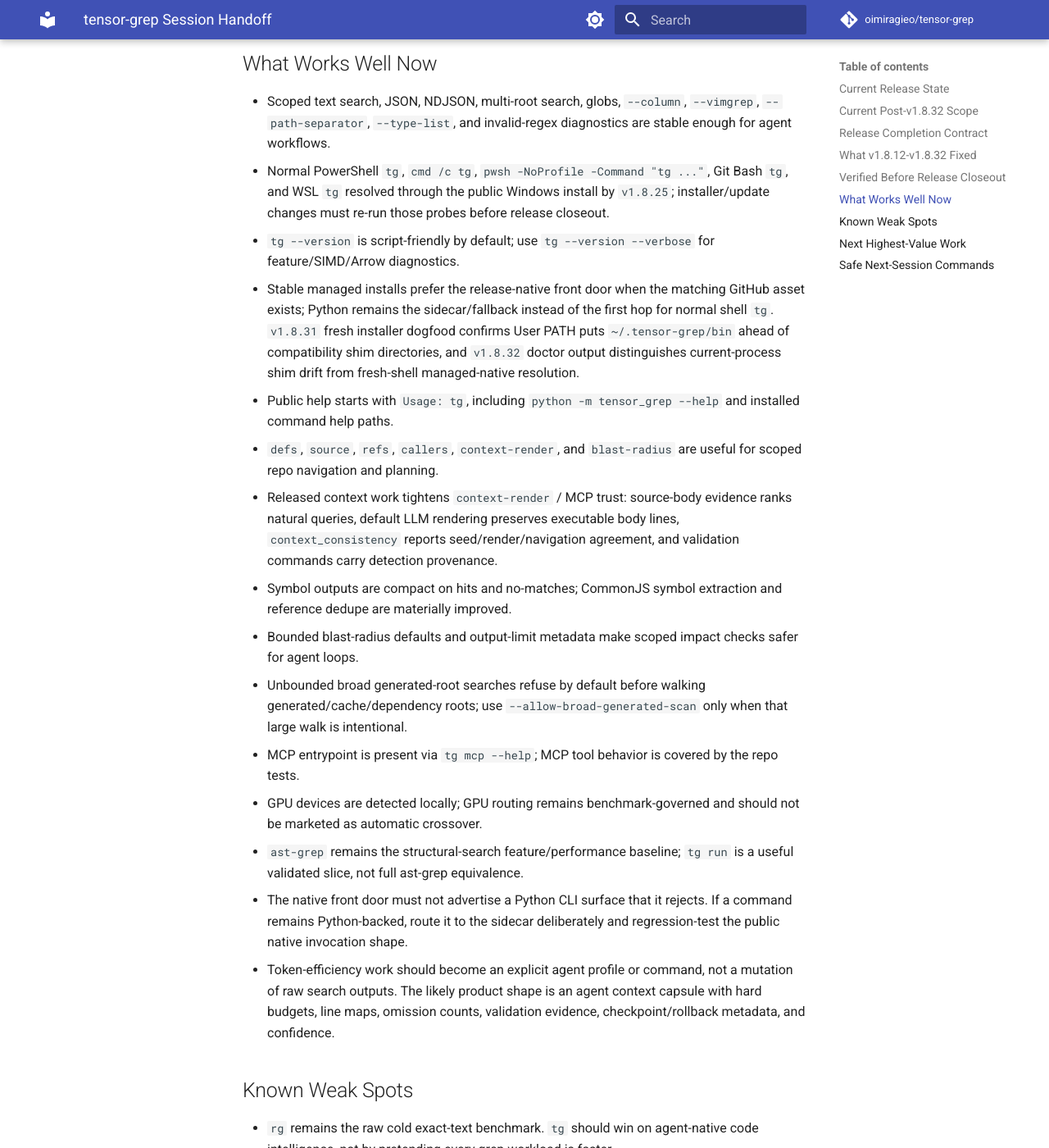
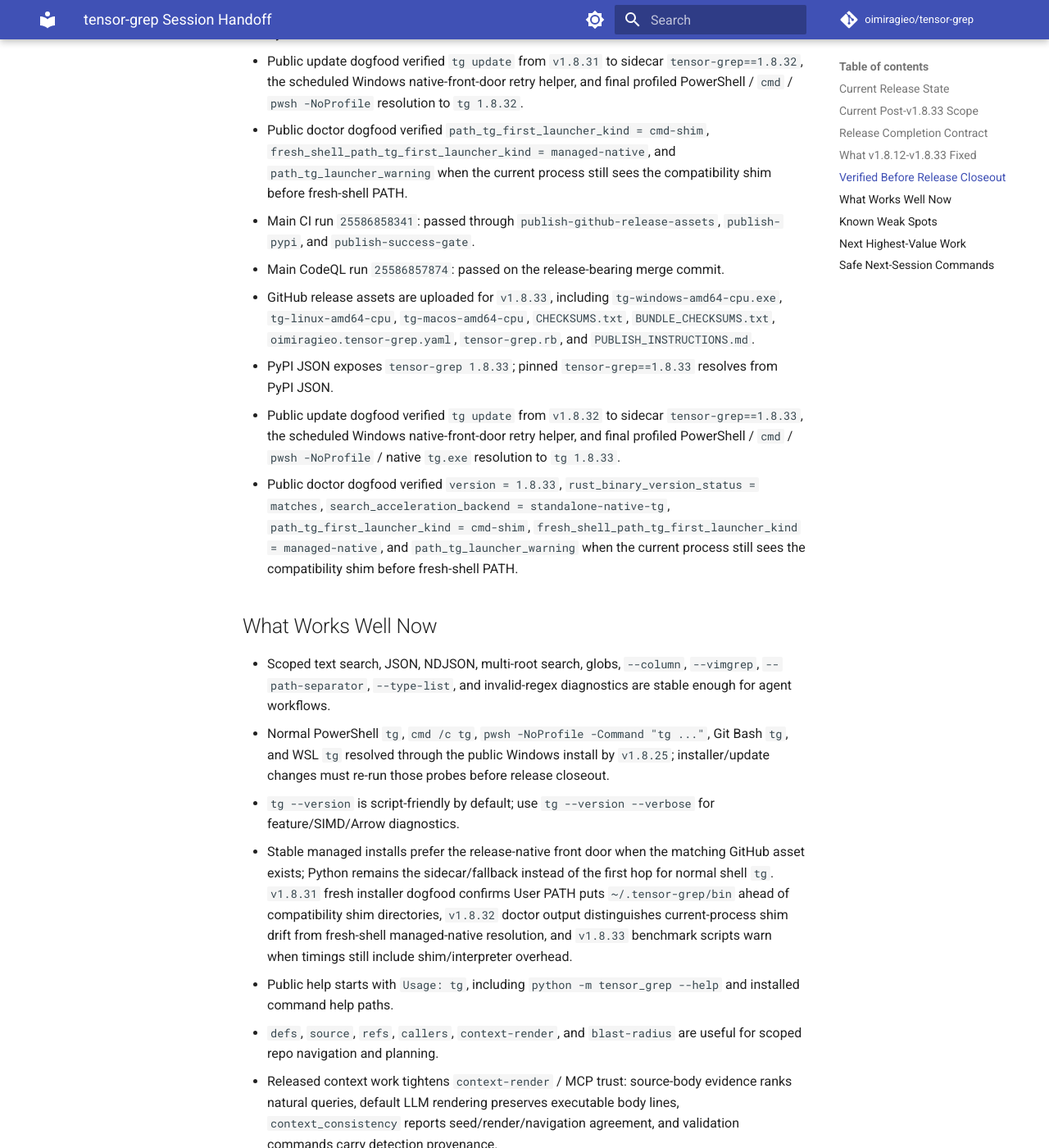
Before and after one commit to oimiragieo/tensor-grep, an MkDocs documentation site: the page built from docs/SESSION_HANDOFF.md, in a window 1280 px wide and 1400 px high, scrolled down 11713 px. Shown: the whole window at 82% size. Built offline with MkDocs 1.6.1 and Material for MkDocs 9.7.7, drawn with Linux system fonts in a browser that asks for light colours; comment, search, counter and statistics services are not loaded; some of the changed text lies outside the part shown.

Commit message:
docs: update v1.8.33 release handoff

```diff
--- a/docs/SESSION_HANDOFF.md
+++ b/docs/SESSION_HANDOFF.md
@@ -1,37 +1,38 @@
 # tensor-grep Session Handoff
 
-Last updated: 2026-05-08
+Last updated: 2026-05-09
 
 ## Current Release State
 
-- Latest released version: `v1.8.32`
-- Latest release commit: `3adf044 chore(release): v1.8.32 [skip ci]`
-- Latest fix commit: `ab2635a fix: expose launcher route observability`
-- GitHub release: <https://github.com/oimiragieo/tensor-grep/releases/tag/v1.8.32>
-- Main CI run `25581373995`: passed through semantic-release, PyPI artifact validation, `publish-github-release-assets`, `publish-pypi`, and `publish-success-gate`
-- Main CodeQL/dynamic run `25581373725`: passed on the release-bearing merge commit; release-commit dynamic run `25581894666` also passed
-- PyPI latest and pinned install: `tensor-grep==1.8.32` resolves from PyPI
-- GitHub release assets: `v1.8.32` has uploaded native CPU front doors for Windows/Linux/macOS, checksums, winget manifest, Homebrew formula, and publish instructions
-- Closed launcher observability and benchmark attribution gaps: `v1.8.32` exposes current-process and fresh-shell launcher route diagnostics in `tg doctor --json`, including `path_tg_first_launcher_kind`, `fresh_shell_path_tg_first_launcher_kind`, and `path_tg_launcher_warning`, and records `tg_launcher_command_kind` in cold benchmark artifacts so native-exe, `.cmd` shim, `uv`, and Python-module timings are not mixed in search-speed claims. Active follow-up work makes benchmark scripts warn when the timed `tg` entrypoint still includes shim/interpreter overhead.
+- Latest released version: `v1.8.33`
+- Latest release commit: `89b31eb chore(release): v1.8.33 [skip ci]`
+- Latest fix commit: `e2bd7c2 fix: scope GPU probing and benchmark launcher warnings`
+- GitHub release: <https://github.com/oimiragieo/tensor-grep/releases/tag/v1.8.33>
+- Main CI run `25586858341`: passed through semantic-release, PyPI artifact validation, `publish-github-release-assets`, `publish-pypi`, and `publish-success-gate`
+- Main CodeQL run `25586857874`: passed on the release-bearing merge commit
+- PyPI latest and pinned install: `tensor-grep==1.8.33` resolves from PyPI
+- GitHub release assets: `v1.8.33` has uploaded native CPU front doors for Windows/Linux/macOS, checksums, winget manifest, Homebrew formula, and publish instructions
+- Closed GPU probe and benchmark-warning gaps: `v1.8.33` scopes explicit GPU device probing so `--gpu-device-ids 0` does not initialize or warn about unrelated unsupported GPUs, and benchmark scripts now emit top-level warnings when the timed `tg` entrypoint includes `.cmd`, `uv`, or Python-module overhead.
+- Prior launcher observability and benchmark attribution gaps: `v1.8.32` exposes current-process and fresh-shell launcher route diagnostics in `tg doctor --json`, including `path_tg_first_launcher_kind`, `fresh_shell_path_tg_first_launcher_kind`, and `path_tg_launcher_warning`, and records `tg_launcher_command_kind` in cold benchmark artifacts so native-exe, `.cmd` shim, `uv`, and Python-module timings are not mixed in search-speed claims.
 - Prior public launcher and agent contract gaps: `v1.8.31` puts the managed native front-door directory ahead of compatibility shim directories on Windows User PATH for fresh shells, exposes top-level `validation_commands` on both `context-render` and `edit-plan` JSON, keeps default `classify` deterministic/local unless `TENSOR_GREP_CLASSIFY_PROVIDER=cybert` opts into CyBERT/Triton, and extends GPU benchmark scale/correctness gates to 1GB/5GB rows.
 - Prior Windows `.cmd` quoted-pattern gap: `v1.8.30` preserves quoted multi-word no-match patterns from `cmd.exe`, direct `tg.cmd`, and Python `subprocess.run([...])` instead of splitting them into shorter false-positive searches plus bogus paths.
 - Prior native-front-door CLI parity gap: `v1.8.29` accepts or intentionally sidecar-routes `tg search --files`, `tg search --multiline` / `-U`, `tg search --null`, `tg run -r`, and `tg classify --format json`; `classify` falls back before expensive provider/model setup when unavailable; and the GPU benchmark harness treats no-match as a valid comparator outcome.
-- Public update dogfood: `tg update` from `v1.8.31` installed sidecar `tensor-grep==1.8.32`; the next native-front-door refresh scheduled the Windows retry helper while the running `tg.exe` was locked, refreshed `~/.tensor-grep/bin/tg.exe`, and verified `tg 1.8.32`. `tg --version`, `cmd /c tg --version`, and `pwsh -NoProfile -Command "tg --version"` report `tg 1.8.32`.
+- Public update dogfood: `tg update` from `v1.8.32` installed sidecar `tensor-grep==1.8.33`; the next native-front-door refresh scheduled the Windows retry helper while the running `tg.exe` was locked, refreshed `~/.tensor-grep/bin/tg.exe`, and verified `tg 1.8.33`. `tg --version`, `cmd /c tg --version`, `pwsh -NoProfile -Command "tg --version"`, and direct `C:\Users\oimir\.tensor-grep\bin\tg.exe --version` report `tg 1.8.33`.
 - Prior public installer dogfood: rerunning `scripts/install.ps1` for `v1.8.31` put `C:\Users\oimir\.tensor-grep\bin` ahead of compatibility shim directories on User PATH. A simulated fresh shell resolves `C:\Users\oimir\.tensor-grep\bin\tg.exe` before `C:\Users\oimir\bin\tg.cmd`.
-- Public doctor dogfood: `tg doctor --json` reports `version = 1.8.32`, `rust_binary_version_status = matches`, `search_acceleration_backend = standalone-native-tg`, `path_tg_first_launcher_kind = cmd-shim`, `fresh_shell_path_tg_first_launcher_kind = managed-native`, `fresh_shell_path_tg_first_version_matches = true`, and `path_tg_launcher_warning` when the current process still resolves the compatibility shim before the managed native front door.
+- Public doctor dogfood: `tg doctor --json` reports `version = 1.8.33`, `rust_binary_version_status = matches`, `search_acceleration_backend = standalone-native-tg`, `path_tg_first_launcher_kind = cmd-shim`, `fresh_shell_path_tg_first_launcher_kind = managed-native`, `fresh_shell_path_tg_first_version_matches = true`, and `path_tg_launcher_warning` when the current process still resolves the compatibility shim before the managed native front door.
 - Public native CLI dogfood: installed `tg 1.8.32` accepted `tg search --multiline`, `tg search -U`, `tg search --files`, `tg search --null`, `tg run -r`, and `tg classify --format json`.
 - Public Windows launcher dogfood: `cmd /c tg`, direct `C:\Users\oimir\.tensor-grep\bin\tg.cmd`, native `tg.exe`, and Python `subprocess.run([...])` all return exit `1` with empty stdout for a fresh quoted no-match phrase.
 - Public classify dogfood: `tg classify --format json tests\conftest.py` completed in 0.206s with local deterministic classifications.
 - Fast agent-readiness dogfood before PR #72: `python scripts/agent_readiness.py --output artifacts/agent_readiness_launcher_observability.json` passed all checks, including public version probes, `public-windows-launcher-quoted-patterns`, repo doctor, context consistency, deterministic rg parity edges, generated-root guardrails, AST smoke, MCP context-render smoke, and docs claim hygiene.
 - Repo-dev dogfood: stale in-tree standalone binaries remain skipped unless explicitly pinned with `TG_NATIVE_TG_BINARY` or `TG_MCP_TG_BINARY`.
 
-## Current Post-v1.8.32 Scope
+## Current Post-v1.8.33 Scope
 
 Current release branch is closed. Use a new branch from `origin/main` for follow-up work. The latest docs/product merge is PR #66 `docs: define agent context capsule roadmap` at `f311469`; main CI run `25561521904` and CodeQL/dynamic main run `25561520180` passed, and semantic-release correctly skipped publishing because the change was docs-only.
 
-The public Windows `.cmd` bridge quoted multi-word no-match follow-up shipped in `v1.8.30`. The Windows native-first PATH, agent JSON validation-command, local default classify, and GPU scale benchmark follow-ups shipped in `v1.8.31`. The launcher-route observability and benchmark launcher-attribution follow-up shipped in `v1.8.32`.
+The public Windows `.cmd` bridge quoted multi-word no-match follow-up shipped in `v1.8.30`. The Windows native-first PATH, agent JSON validation-command, local default classify, and GPU scale benchmark follow-ups shipped in `v1.8.31`. The launcher-route observability and benchmark launcher-attribution follow-up shipped in `v1.8.32`. The explicit GPU probe scoping and benchmark launcher warning follow-up shipped in `v1.8.33`.
 
-Active post-`v1.8.32` implementation scope:
+Active post-`v1.8.33` implementation scope:
 
 - Design `tg agent` / Actionable Context Capsule as an opt-in agent workflow without changing raw `--format rg`, `--json`, or `--ndjson` semantics.
 - Keep Windows managed installer/update dogfood checking both the update path and a fresh-shell PATH environment; existing parent shells may keep old PATH until restarted.
@@ -73,7 +74,7 @@
 
 For docs/test/chore-only work, use a non-release PR title, wait for PR CI, and merge only when requested or clearly required. After merge, main CI should pass, but semantic-release should skip release publishing.
 
-## What v1.8.12-v1.8.32 Fixed
+## What v1.8.12-v1.8.33 Fixed
 
 - Windows `--files-with-matches` no longer expands huge candidate file lists into the ripgrep subprocess argv, avoiding `WinError 206`.
 - No-path `--files-with-matches` now preserves raw rg-style paths such as `AGENTS.md` instead of emitting `.\AGENTS.md`.
@@ -115,6 +116,7 @@
 - The `v1.8.30` release preserves quoted multi-word no-match patterns through the Windows `.cmd` bridge for `cmd.exe`, direct `tg.cmd`, and Python `subprocess.run([...])`.
 - The `v1.8.31` release hardens public launcher and agent contracts: native-first Windows managed PATH ordering for fresh shells, top-level `validation_commands` in `context-render` and `edit-plan`, local deterministic default `classify`, and GPU scale correctness gates for 1GB/5GB rows.
 - The `v1.8.32` release adds `doctor` launcher-kind diagnostics and benchmark launcher command-kind attribution. It is release correctness/observability, not a cold-search speed claim.
+- The `v1.8.33` release scopes explicit GPU device probing to requested CUDA ordinals and makes benchmark scripts warn when timed entrypoints include `.cmd`, `uv`, or Python-module overhead. It is release correctness/observability, not a GPU speed claim.
 
 ## Verified Before Release Closeout
 
@@ -133,6 +135,7 @@
 - PR #68 `fix: preserve quoted patterns in Windows cmd shim`: merged and released as `v1.8.30`
 - PR #70 `fix: harden public launcher and agent contracts`: merged and released as `v1.8.31`
 - PR #72 `fix: expose launcher route observability`: merged and released as `v1.8.32`
+- PR #74 `fix: scope GPU probing and benchmark launcher warnings`: merged and released as `v1.8.33`
 - `uv run pytest tests/unit/test_install_scripts.py -q`: `18 passed` on the LF-shim fix branch
 - `uv run pytest tests/unit/test_cli_bootstrap.py tests/unit/test_cli_modes.py tests/unit/test_public_docs_governance.py -q`: `287 passed` on the CLI polish branch
 - PowerShell parser checks for `scripts/install.ps1` under both `pwsh` and Windows PowerShell: passed
@@ -193,13 +196,19 @@
 - PyPI JSON exposes `tensor-grep 1.8.32`; pinned `tensor-grep==1.8.32` resolves from PyPI JSON.
 - Public update dogfood verified `tg update` from `v1.8.31` to sidecar `tensor-grep==1.8.32`, the scheduled Windows native-front-door retry helper, and final profiled PowerShell / `cmd` / `pwsh -NoProfile` resolution to `tg 1.8.32`.
 - Public doctor dogfood verified `path_tg_first_launcher_kind = cmd-shim`, `fresh_shell_path_tg_first_launcher_kind = managed-native`, and `path_tg_launcher_warning` when the current process still sees the compatibility shim before fresh-shell PATH.
+- Main CI run `25586858341`: passed through `publish-github-release-assets`, `publish-pypi`, and `publish-success-gate`.
+- Main CodeQL run `25586857874`: passed on the release-bearing merge commit.
+- GitHub release assets are uploaded for `v1.8.33`, including `tg-windows-amd64-cpu.exe`, `tg-linux-amd64-cpu`, `tg-macos-amd64-cpu`, `CHECKSUMS.txt`, `BUNDLE_CHECKSUMS.txt`, `oimiragieo.tensor-grep.yaml`, `tensor-grep.rb`, and `PUBLISH_INSTRUCTIONS.md`.
+- PyPI JSON exposes `tensor-grep 1.8.33`; pinned `tensor-grep==1.8.33` resolves from PyPI JSON.
+- Public update dogfood verified `tg update` from `v1.8.32` to sidecar `tensor-grep==1.8.33`, the scheduled Windows native-front-door retry helper, and final profiled PowerShell / `cmd` / `pwsh -NoProfile` / native `tg.exe` resolution to `tg 1.8.33`.
+- Public doctor dogfood verified `version = 1.8.33`, `rust_binary_version_status = matches`, `search_acceleration_backend = standalone-native-tg`, `path_tg_first_launcher_kind = cmd-shim`, `fresh_shell_path_tg_first_launcher_kind = managed-native`, and `path_tg_launcher_warning` when the current process still sees the compatibility shim before fresh-shell PATH.
 
 ## What Works Well Now
 
 - Scoped text search, JSON, NDJSON, multi-root search, globs, `--column`, `--vimgrep`, `--path-separator`, `--type-list`, and invalid-regex diagnostics are stable enough for agent workflows.
 - Normal PowerShell `tg`, `cmd /c tg`, `pwsh -NoProfile -Command "tg ..."`, Git Bash `tg`, and WSL `tg` resolved through the public Windows install by `v1.8.25`; installer/update changes must re-run those probes before release closeout.
 - `tg --version` is script-friendly by default; use `tg --version --verbose` for feature/SIMD/Arrow diagnostics.
-- Stable managed installs prefer the release-native front door when the matching GitHub asset exists; Python remains the sidecar/fallback instead of the first hop for normal shell `tg`. `v1.8.31` fresh installer dogfood confirms User PATH puts `~/.tensor-grep/bin` ahead of compatibility shim directories, and `v1.8.32` doctor output distinguishes current-process shim drift from fresh-shell managed-native resolution.
+- Stable managed installs prefer the release-native front door when the matching GitHub asset exists; Python remains the sidecar/fallback instead of the first hop for normal shell `tg`. `v1.8.31` fresh installer dogfood confirms User PATH puts `~/.tensor-grep/bin` ahead of compatibility shim directories, `v1.8.32` doctor output distinguishes current-process shim drift from fresh-shell managed-native resolution, and `v1.8.33` benchmark scripts warn when timings still include shim/interpreter overhead.
 - Public help starts with `Usage: tg`, including `python -m tensor_grep --help` and installed command help paths.
 - `defs`, `source`, `refs`, `callers`, `context-render`, and `blast-radius` are useful for scoped repo navigation and planning.
 - Released context work tightens `context-render` / MCP trust: source-body evidence ranks natural queries, default LLM rendering preserves executable body lines, `context_consistency` reports seed/render/navigation agreement, and validation commands carry detection provenance.
@@ -245,7 +254,7 @@
 uv run tg --version
 uv run tg doctor --json
 python -m pip index versions tensor-grep --index-url https://pypi.org/simple --no-cache-dir
-gh release view v1.8.32 --json tagName,publishedAt,url,assets
+gh release view v1.8.33 --json tagName,publishedAt,url,assets
 python scripts/agent_readiness.py --output artifacts/agent_readiness.json
 tg --version
 cmd /c tg --version
```
Also changed, not shown: AGENTS.md (+11 -10 lines), README.md (+16 -15 lines), SKILL.md (+12 -10 lines), docs/CONTINUATION_PLAN.md (+9 -9 lines), docs/CONTRACTS.md (+1 -1 lines), 1 other file.
